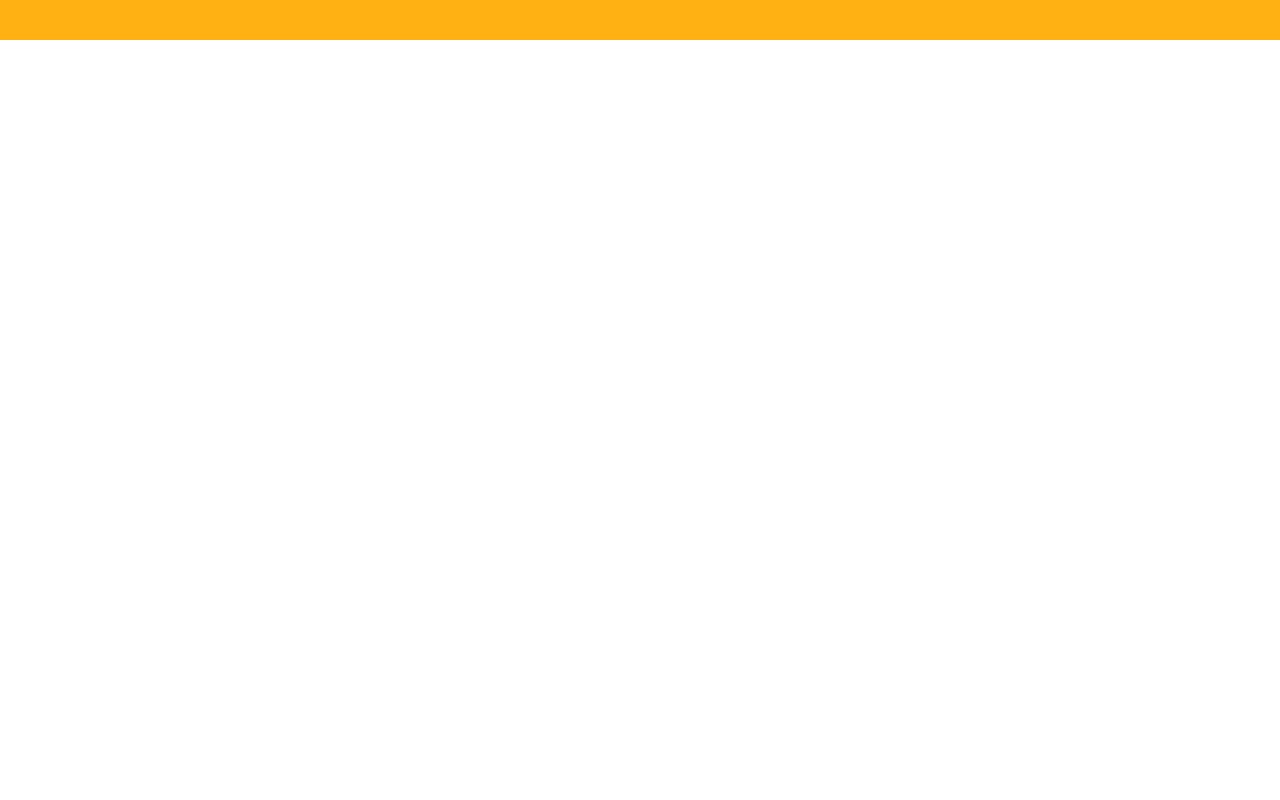
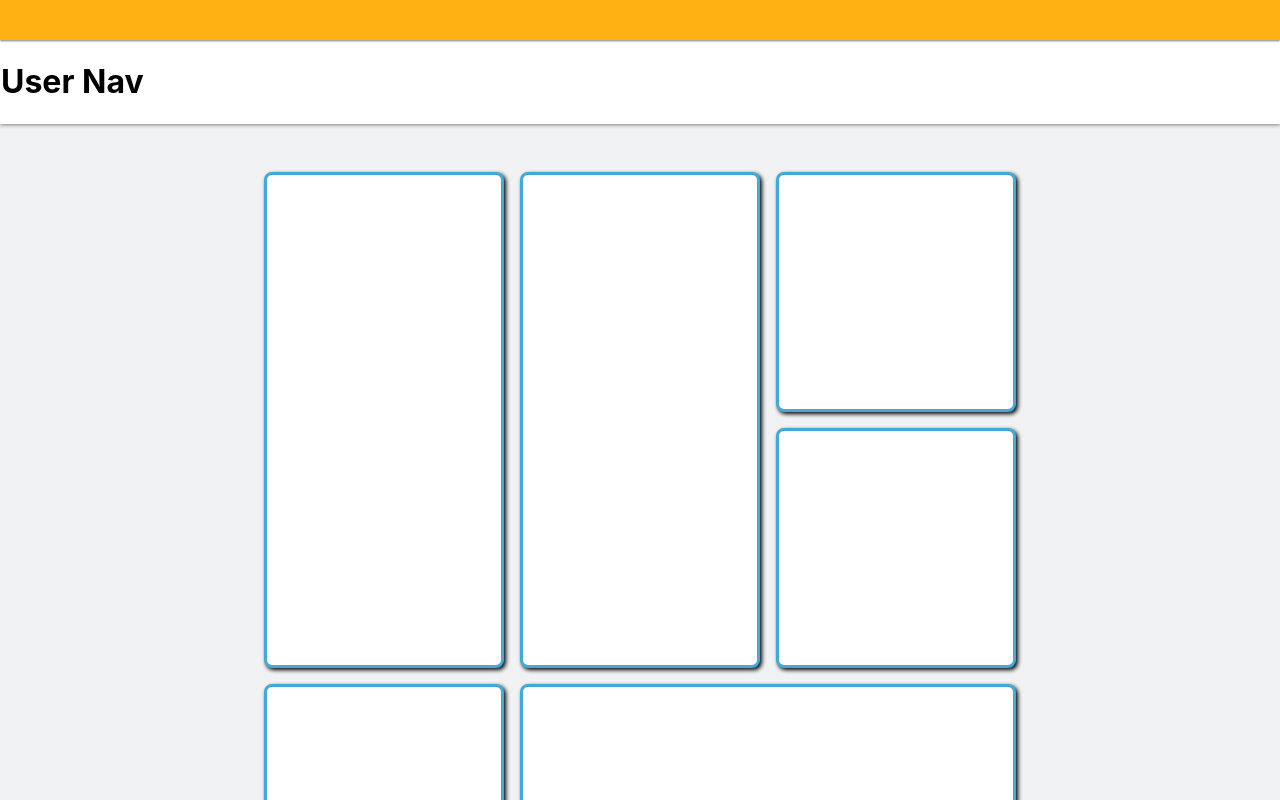
Before and after one commit to gsuemith/summer-friendship-react, a React (Create React App) app: page / in a window 1280 px wide. Shown: the top 800 px of the page. Built offline with nearby package versions, Linux system fonts and the light colour scheme.

Commit message:
built box model

```diff
--- a/package.json
+++ b/package.json
@@ -9,6 +9,7 @@
     "react": "^17.0.1",
     "react-dom": "^17.0.1",
     "react-scripts": "4.0.3",
+    "styled-components": "^5.2.1",
     "web-vitals": "^1.1.0"
   },
   "scripts": {
@@ -34,5 +35,8 @@
       "last 1 firefox version",
       "last 1 safari version"
     ]
+  },
+  "resolutions": {
+    "styled-components": "^5"
   }
 }
--- a/public/index.html
+++ b/public/index.html
@@ -4,7 +4,7 @@
     <meta charset="utf-8" />
     <link rel="icon" href="%PUBLIC_URL%/favicon.ico" />
     <meta name="viewport" content="width=device-width, initial-scale=1" />
-    <meta name="theme-color" content="#000000" />
+    <!-- <meta name="theme-color" content="#000000" /> -->
     <meta
       name="description"
       content="Web site created using create-react-app"
--- a/src/App.css
+++ b/src/App.css
@@ -1,8 +1,9 @@
+
 .App {
-  background-color: #F1F2F4;
+  margin: 0;
 }
 
-.App-header {
+/* .App-header {
   background-color: #FFB113;
   min-height: 5vh;
   display: flex;
@@ -11,7 +12,7 @@
   justify-content: center;
   font-size: calc(10px + 2vmin);
   color: white;
-}
+} */
 
 
 /*
--- a/src/App.js
+++ b/src/App.js
@@ -1,4 +1,7 @@
 import Header from './components/Header'
+import AccountNav from './components/AccountNav'
+
+import Home from './views/Home'
 
 import './App.css';
 
@@ -6,6 +9,8 @@ function App() {
   return (
     <div className="App">
       <Header />
+      <AccountNav />
+      <Home />
     </div>
   );
 }
--- a/src/components/AccountNav.js
+++ b/src/components/AccountNav.js
@@ -1,10 +1,19 @@
 import React from 'react'
+import styled from 'styled-components'
+
+const UserNav = styled.div`
+  background-color: white;
+  border: 1px solid white;
+  box-shadow: 0px 1px 4px gray;
+`;
+
 
 function AccountNav() {
+
   return (
-    <div>
-
-    </div>
+    <UserNav>
+      <h1>User Nav</h1>
+    </UserNav>
   )
 }
 
--- a/src/components/Header.js
+++ b/src/components/Header.js
@@ -1,18 +1,31 @@
 import React from 'react'
 
-import '../App.css';
+import styled from 'styled-components'
 
 import AccountNav from './AccountNav'
 
 
 function Header() {
+  const AppHeader = styled.header`
+    background-color: #FFB113;
+    min-height: 5vh;
+    display: flex;
+    flex-direction: column;
+    align-items: center;
+    justify-content: center;
+    font-size: calc(10px + 2vmin);
+    color: white;
+    box-shadow: 0px 1px 2px gray;
+    position: relative;
+  `;
   return (
-    <>
-      <header className="App-header">
 
-      </header>
-      <AccountNav />
-    </>
+    <AppHeader>
+
+    </AppHeader>
+
+
+
   )
 }
 
--- a/src/index.css
+++ b/src/index.css
@@ -5,6 +5,7 @@ body {
     sans-serif;
   -webkit-font-smoothing: antialiased;
   -moz-osx-font-smoothing: grayscale;
+  background-color: #F1F2F4;
 }
 
 code {
--- /dev/null
+++ b/src/styles.js
@@ -0,0 +1,27 @@
+import styled from 'styled-components'
+
+const Card = styled.div`
+  width: ${props => props.w*15 + (props.w - 1)*1}em;
+  height: ${props => props.h*15 + (props.h - 1)*1}em;
+  background-color: white;
+  margin-top: 1em;
+  box-sizing: border-box;
+  border: 3px solid #44A9D6;
+  border-radius: 8px;
+  box-shadow: 2px 2px 4px black;
+`;
+
+const Column = styled.div`
+  display: flex;
+  flex-direction: column;
+  width: ${props => props.w*16 - 1*(props.w-1)}em;
+  /* outline: solid 1px black; */
+`;
+
+const Row = styled.div`
+  display: flex;
+  flex-direction: row;
+  justify-content: space-between;
+`;
+
+export { Card, Column, Row }
--- /dev/null
+++ b/src/views/Home.js
@@ -0,0 +1,34 @@
+import React from 'react'
+import styled from 'styled-components'
+import { Card, Column, Row } from '../styles'
+
+const Dashboard = styled.div`
+  display: flex;
+  flex-direction: row;
+  justify-content: center;
+  padding-top: 2em;
+`;
+
+
+function Home() {
+  return (
+    <Dashboard>
+      <Column w={1}>
+        <Card w={1} h={2}/>
+        <Card w={1} h={2}/>
+      </Column>
+      <Column w={2}>
+        <Row>
+          <Card w={1} h={2}/>
+          <Column>
+            <Card w={1} h={1}/>
+            <Card w={1} h={1}/>
+          </Column>
+        </Row>
+        <Card w={2} h={2}/>
+      </Column>
+    </Dashboard>
+  )
+}
+
+export default Home
```
Also changed, not shown: 1 other file (tests, documents, lock files or other folders).
